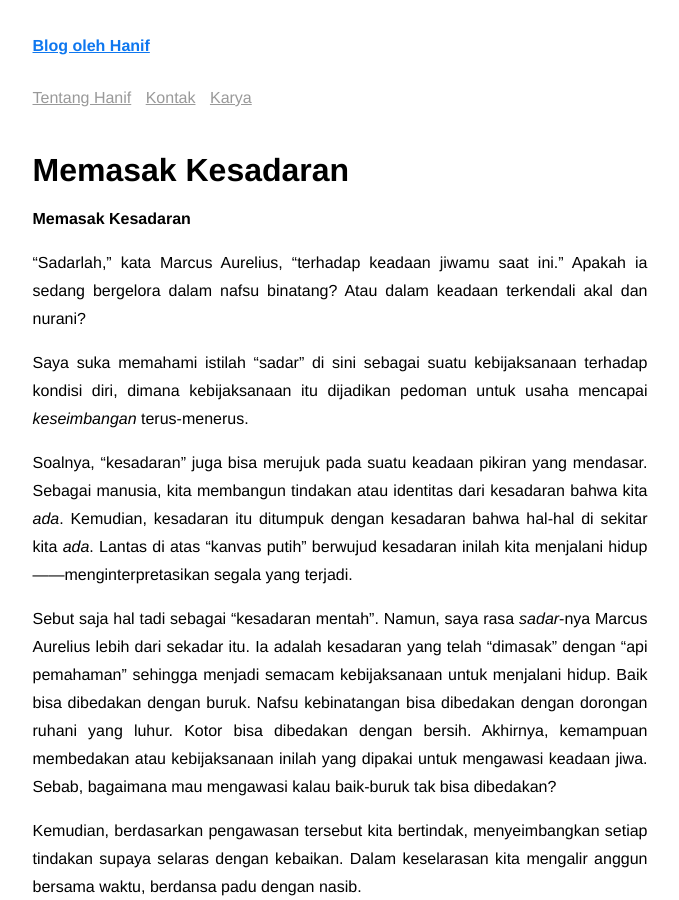
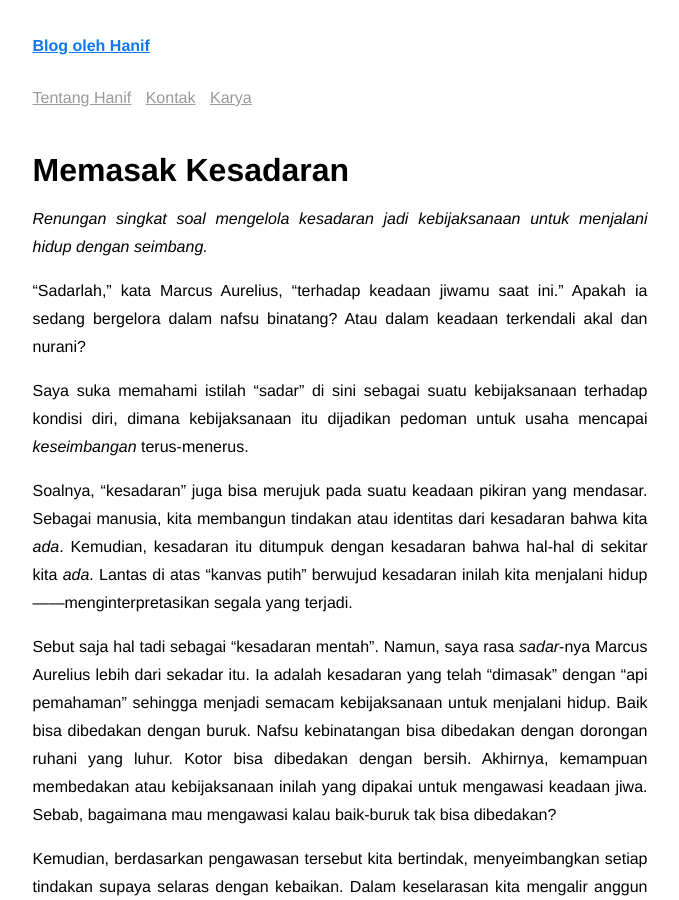
Before and after one commit to aminhanif/aminhanif.github.io, a Jekyll site: the page built from _posts/2025-03-02-memasak-kesadaran.md, in a window 1280 px wide and 900 px high. Shown: the whole window, without its empty margins (300-979 px from the left). Built offline with Jekyll 4.4.1, drawn with Linux system fonts in a browser that asks for light colours; our own code applies the rules of GitHub Pages for plain Markdown files; some of the changed text lies outside the part shown.

Commit message:
Update 2025-03-02-memasak-kesadaran.md

```diff
--- a/_posts/2025-03-02-memasak-kesadaran.md
+++ b/_posts/2025-03-02-memasak-kesadaran.md
@@ -1,4 +1,16 @@
-**Memasak Kesadaran**
+---
+layout: post
+title: "Memasak Kesadaran"
+author: "Hanif"
+categories: [renungan singkat]
+tags: stoik, marcus aurelius, kesadaran
+image:
+permalink: memasak-kesadaran
+description: Renungan singkat soal mengelola kesadaran jadi kebijaksanaan untuk menjalani hidup dengan seimbang.
+
+---
+
+*Renungan singkat soal mengelola kesadaran jadi kebijaksanaan untuk menjalani hidup dengan seimbang.* <!--more-->
 
 “Sadarlah,” kata Marcus Aurelius, “terhadap keadaan jiwamu saat ini.” Apakah ia sedang bergelora dalam nafsu binatang? Atau dalam keadaan terkendali akal dan nurani?
 
```
